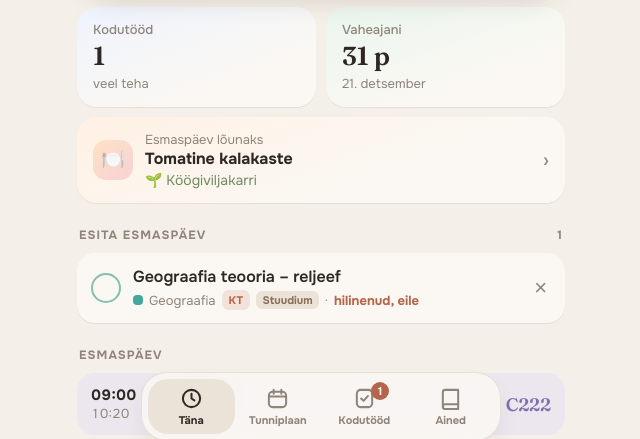
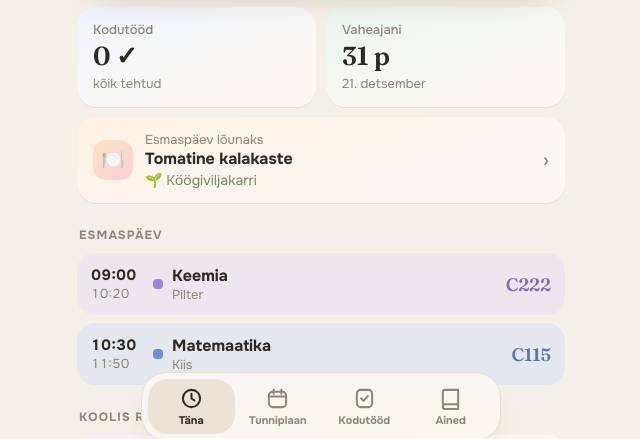
Before and after one commit to herijanis/koolipaev, a plain HTML site: page index.html in a window 1280 px wide. Shown: the part 345-784 px from the top of the page, without its empty margins (319-959 px from the left). Drawn offline with Linux system fonts and the light colour scheme.

Commit message:
Automaatne uuendus 20.11 17:31

```diff
--- a/index.html
+++ b/index.html
@@ -5,7 +5,7 @@
 <link rel="apple-touch-icon" href="icon.png"><meta name="theme-color" content="#f4efe8">
 <style>:root{padding-top:env(safe-area-inset-top,0px)}body{margin:0}[hidden]{display:none!important}</style>
 <script>
-const APP_V="1795107672";
+const APP_V="1795188680";
 async function checkUpdate(){try{const r=await fetch("version.txt?"+Date.now(),{cache:"no-store"});const v=(await r.text()).trim();
  if(v&&v!==APP_V&&sessionStorage.getItem("tried")!==v){sessionStorage.setItem("tried",v);location.replace(location.pathname+"?v="+v);}}catch(e){}}
 checkUpdate();document.addEventListener("visibilitychange",()=>{if(!document.hidden)checkUpdate();});
@@ -311,7 +311,7 @@ const ED_DATE = "6. nov";
 const ED = {
  "Geograafia": {
   topic: "Pinnamood ja selle kujunemine",
-  tests: [["2026-11-19","KT: Geograafia teooria – reljeef","Teooriatöö lükati klassi palvel 19.11-le. Kordamiseks: tööleht „Pinnamood ja selle kujunemine“, kinnistamise tööleht, näidistöö, Kahoot, Opiq."]],
+  tests: [],
   hw: [["2026-11-12","Kaarditöö Euroopa ja Eesti reljeef – vaata iseõppepäeva ülesannet. Puudujad saavad kaarditöö teha teooriatöö päeval tunnis."]],
   simple: [
    "<b>Pinnamood</b> on maapinna kuju: kõrgustikud, madalikud, orud, mäed, nõod.",
```
Also changed, not shown: version.txt.
